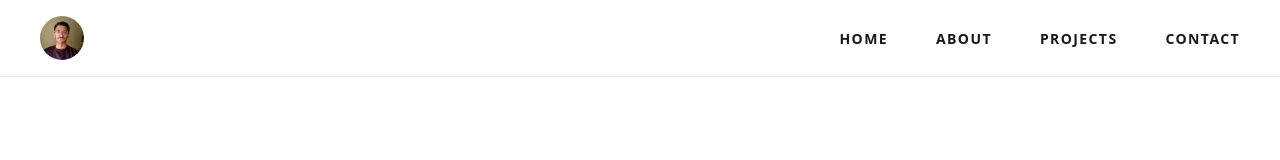
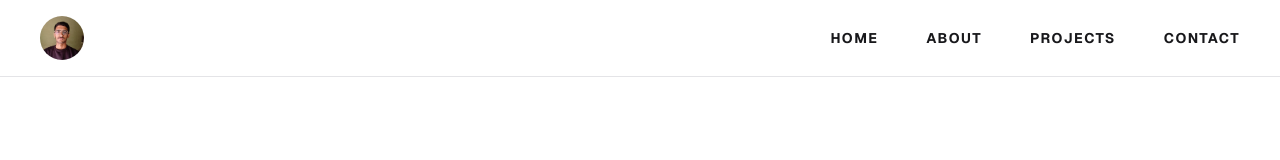
Before and after one commit to yoursgaurav/portfolio, a Next.js app: page / in a window 1280 px wide. Shown: the top 160 px of the page. Built offline with nearby package versions, Linux system fonts and the light colour scheme.

Commit message:
Fix font application by moving variables to html className
Move geistSans and geistMono font variables from body to html element's className to ensure fonts apply properly across the portfolio site.

```diff
--- a/app/layout.tsx
+++ b/app/layout.tsx
@@ -24,12 +24,11 @@ export default function RootLayout({
   children: React.ReactNode;
 }>) {
   return (
-    <html lang="en" className="scroll-smooth">
-      <body
-        className={`${geistSans.variable} ${geistMono.variable} antialiased`}
-      >
-        {children}
-      </body>
+    <html
+      lang="en"
+      className={`${geistSans.variable} ${geistMono.variable} antialiased scroll-smooth`}
+    >
+      <body>{children}</body>
     </html>
   );
 }
```
